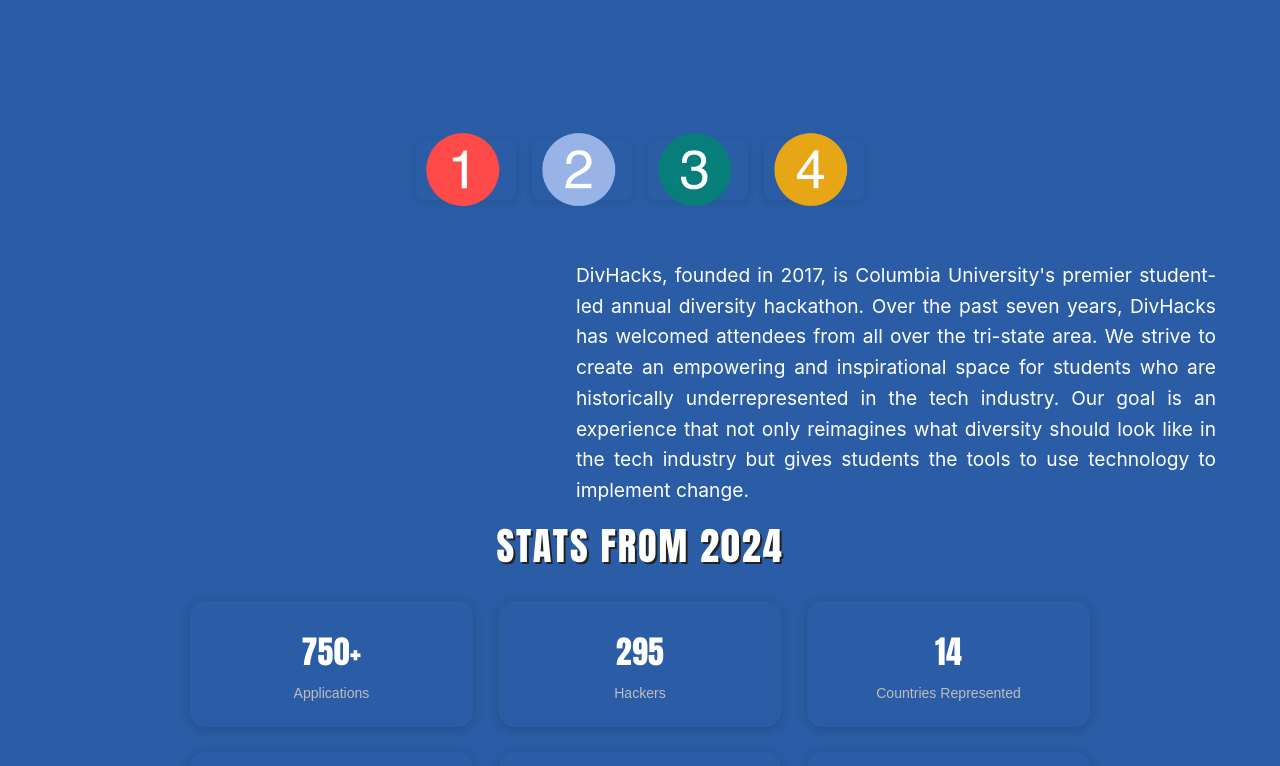
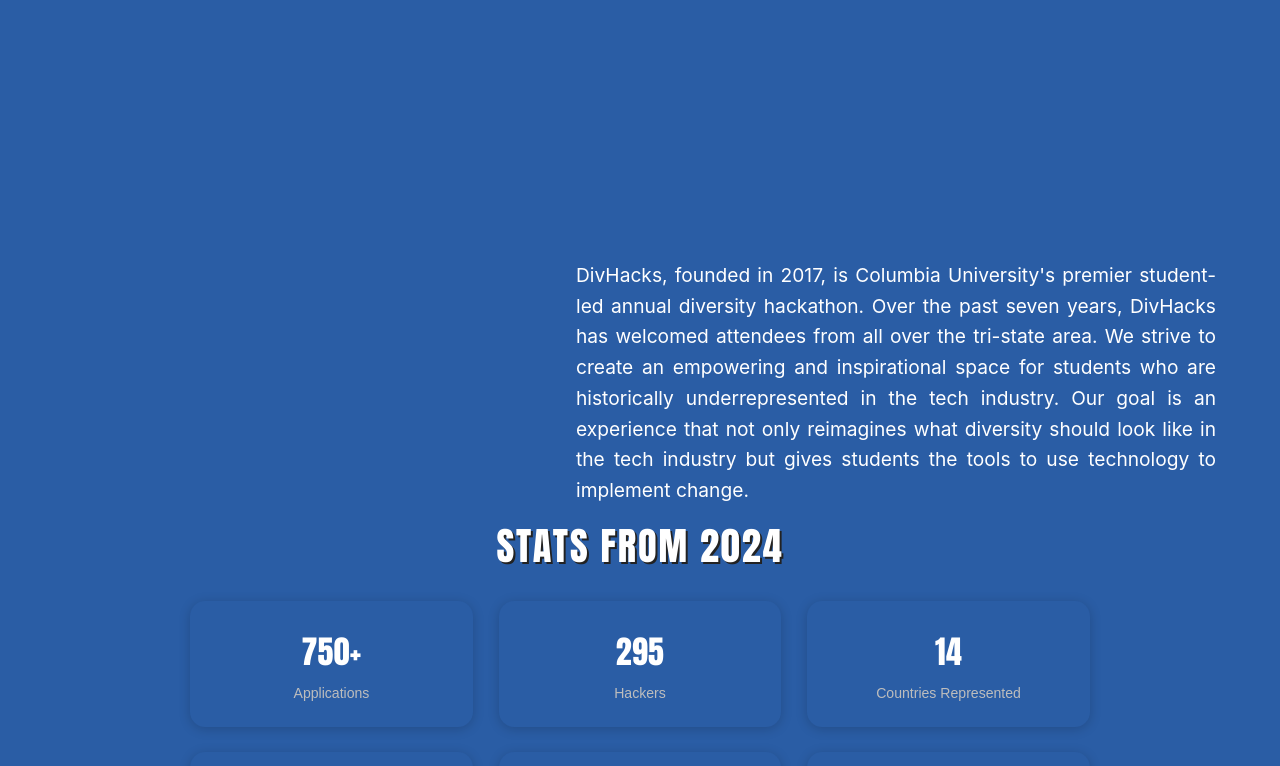
Before and after one commit to cu-divhacks/2025website, a React (Create React App) app in the folder 2025divhacks/: page / in a window 1280 px wide. Shown: the part 1460-2226 px from the top of the page. Built offline with nearby package versions, Linux system fonts and the light colour scheme.

Commit message:
positioning for tracks fixed

```diff
--- a/2025divhacks/src/App.css
+++ b/2025divhacks/src/App.css
@@ -539,9 +539,9 @@
   border-radius: 6px;
   box-shadow: 0 4px 16px rgba(0,0,0,0.10);
   padding: 1rem;          /* smaller padding */
-  max-width: 300px;       /* cap the width so text wraps nicely */
-  width: 90%;             /* or use width: 100% in a responsive container */
-  text-align: left;
+  max-width: auto;       /* cap the width so text wraps nicely */
+  width: 100%;             /* or use width: 100% in a responsive container */
+  text-align: center;
   margin: 0 auto;         /* center it under the thumbnails */
   transition: transform 0.2s, box-shadow 0.2s;
 
@@ -552,6 +552,7 @@
   color: #2b6fc9;
   font-size: 1.3rem;
   margin-bottom: 0.5rem;
+  font-weight: 900;
 }
 
 .track-card p {
@@ -566,20 +567,25 @@
 }
 
 .tracks-image-section {
+  position: absolute;
+  top: 0;
+  left: 0;
+  transform: translate(0, 215vw); /* Adjust this value as needed */
+  width: 100vw;
   display: flex;
   justify-content: center;
   gap: 1rem;
-  margin-top: 100rem;
+  margin-top: 0;
   margin-bottom: 1.5rem;
   flex-direction: row;
-  align-items: center;      /* Center vertically (optional) */
-  /* This makes the children line up in a row */
+  align-items: center;
+  z-index: 1;
 }
 
 .track-image {
   position: relative;
-  width: 100px;
-  height: 60px;
+  width: 15vw;
+  height: 15vw;
   display: flex;
   align-items: center;
   justify-content: center;
@@ -591,8 +597,10 @@
 }
 
 .track-image img {
-  width: 150px;
-  height: auto;       /* let height adjust to keep proportions */
+  width: 100%;
+  height: 100%;
+  object-fit: contain;
+  border-radius: 8px;
 }
 
 .track-image.selected,
```
